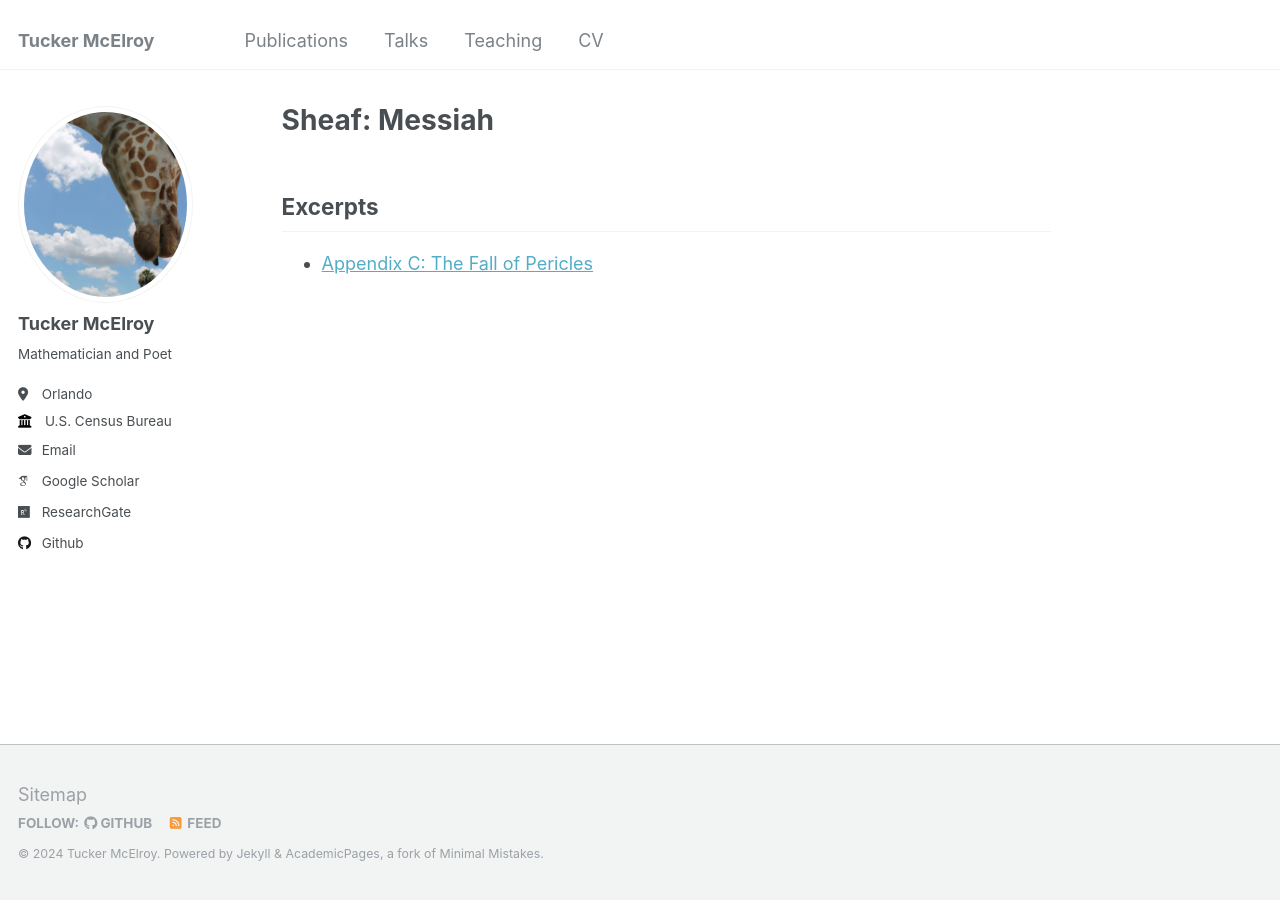
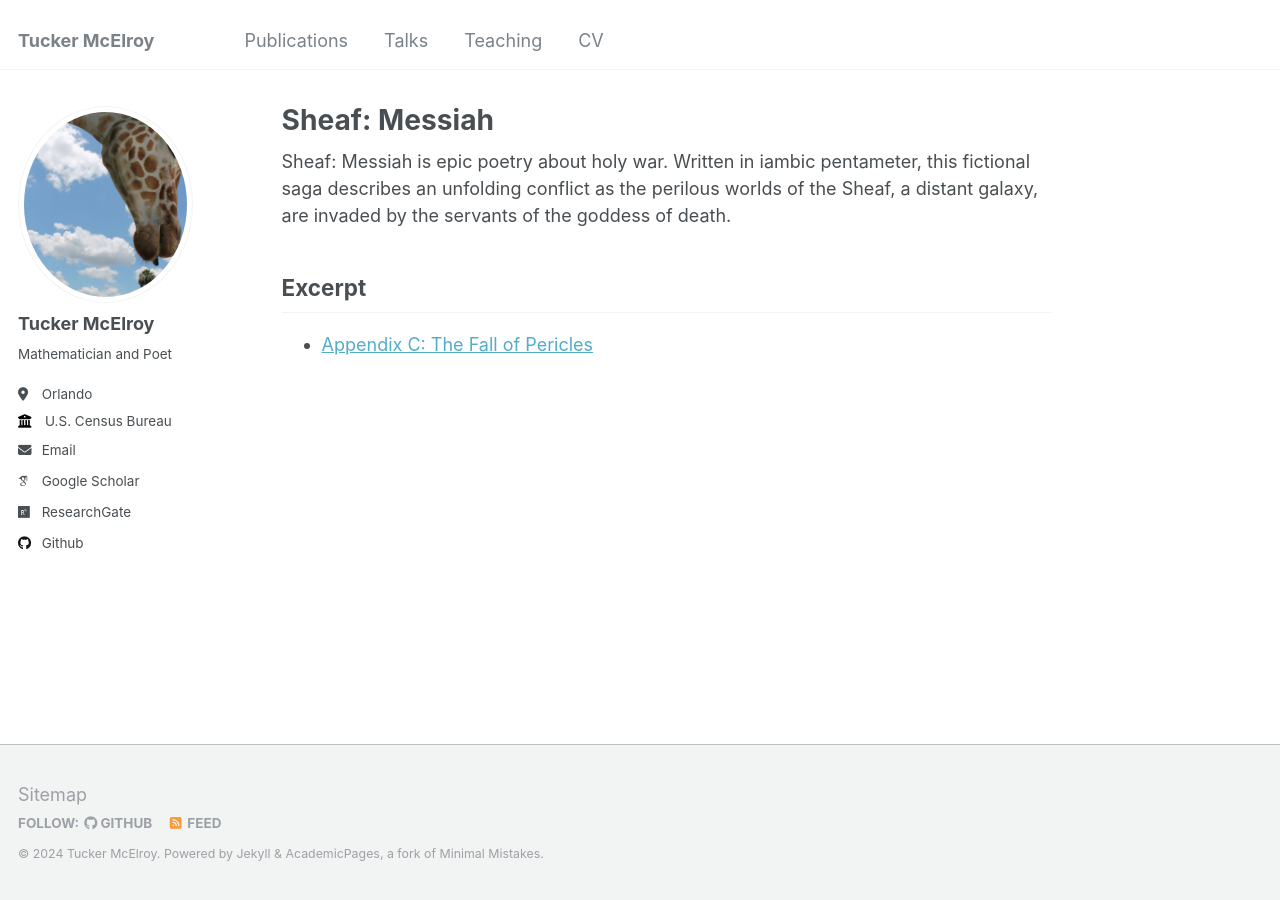
Before and after one commit to tuckermcelroy/tuckermcelroy.github.io, a Jekyll site: the page built from _pages/sheaf-messiah.md, in a window 1280 px wide. Built offline with Jekyll 4.4.1, drawn with Linux system fonts in a browser that asks for light colours; some web fonts are replaced.

Commit message:
Update sheaf-messiah.md

```diff
--- a/_pages/sheaf-messiah.md
+++ b/_pages/sheaf-messiah.md
@@ -2,5 +2,7 @@
 title:  "Sheaf: Messiah"
 ---
 
-## Excerpts
+Sheaf: Messiah is epic poetry about holy war.  Written in iambic pentameter, this fictional saga describes an unfolding conflict as the perilous worlds of the Sheaf, a distant galaxy, are invaded by the servants of the goddess of death.
+
+## Excerpt
 - [Appendix C: The Fall of Pericles](http://tuckermcelroy.github.io/files/MessiahAppendixC.pdf)
```
